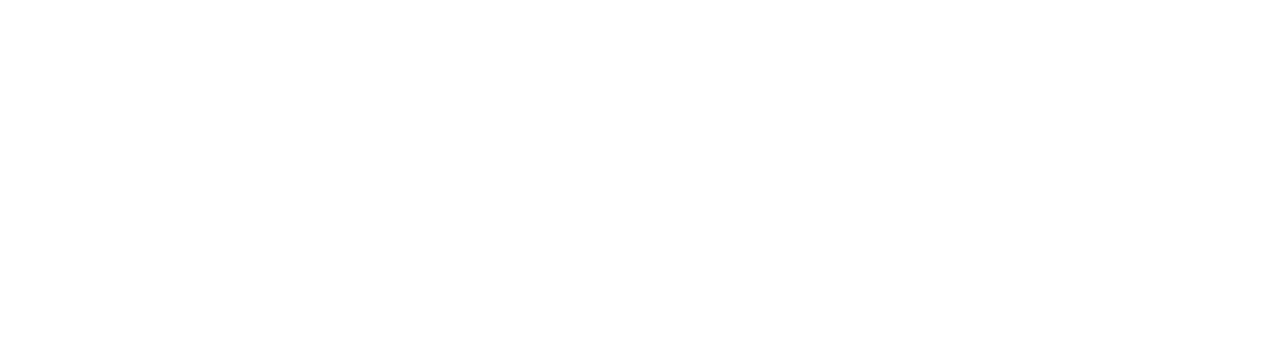
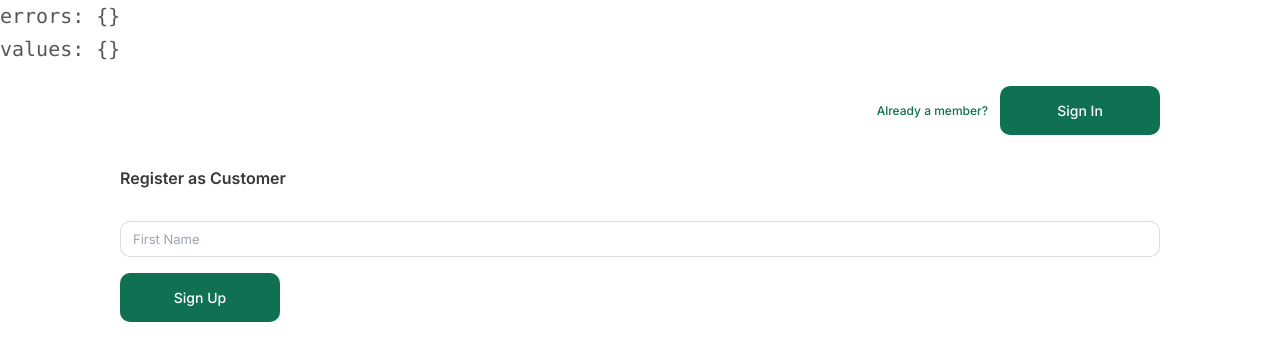
Before and after one commit to ekaterinakutovaya/globlang, a Vue app: page /register in a window 1280 px wide. Before the commit this address had no page. Shown: the top 360 px of the page. Built offline with nearby package versions, Linux system fonts and the light colour scheme.

Commit message:
vee validation

```diff
--- a/package.json
+++ b/package.json
@@ -9,8 +9,10 @@
   },
   "dependencies": {
     "pinia": "^2.1.3",
+    "vee-validate": "^4.10.6",
     "vue": "^3.3.4",
-    "vue-router": "^4.2.2"
+    "vue-router": "^4.2.2",
+    "yup": "^1.2.0"
   },
   "devDependencies": {
     "@vitejs/plugin-vue": "^4.2.3",
--- a/src/App.vue
+++ b/src/App.vue
@@ -1,12 +1,12 @@
 <template>
+
   <div>
     <router-view/>
   </div>
+
 </template>
 
 <script setup>
-
-import Modal from "@/components/global/Modal.vue";
 </script>
 
 <style lang="scss">
--- /dev/null
+++ b/src/components/global/CustomInput.vue
@@ -0,0 +1,36 @@
+<template>
+  <div>
+    <input
+        :placeholder="placeholder"
+        :type="inputType"
+        class="appearance-none block w-full bg-white py-[8px] px-[12px] border border-solid border-input-border-color
+         rounded-[10px] text-[13px] text-black leading-[140%] focus:outline-none focus:border-accent-primary"
+        :value="modelValue"
+        @input="$emit('update:modelValue', $event.target.value)" @blur="$emit('blur')"
+    />
+    <span>{{error}}</span>
+  </div>
+</template>
+
+<script setup>
+import { defineProps, defineEmits, toRefs } from "vue";
+
+// const emit = defineEmits(["update:input"]);
+
+const props = defineProps({
+  input: String,
+  placeholder: { type: String, default: "" },
+  inputType: String,
+  modelValue: String,
+  error: String
+});
+
+const { input, placeholder } = toRefs(props);
+
+const emit = defineEmits(['update:modelValue', 'blur']);
+
+// const inputComputed = computed({
+//   get: () => input.value,
+//   set: (val) => emit("update:input", val)
+// });
+</script>
--- /dev/null
+++ b/src/components/global/CustomInputCopy.vue
@@ -0,0 +1,32 @@
+<template>
+  <div>
+    <input
+        :placeholder="placeholder"
+        :type="inputType"
+        class="appearance-none block w-full bg-white py-[8px] px-[12px] border border-solid border-input-border-color
+         rounded-[10px] text-[13px] text-black leading-[140%] focus:outline-none focus:border-accent-primary"
+<!--        v-model="inputComputed"-->
+        :value="modelValue"
+    />
+  </div>
+</template>
+
+<script setup>
+import { defineProps, defineEmits, toRefs, computed } from "vue";
+
+const emit = defineEmits(["update:input"]);
+
+const props = defineProps({
+  input: String,
+  placeholder: { type: String, default: "" },
+  inputType: String,
+  modelValue: String
+});
+
+const { input, placeholder } = toRefs(props);
+
+// const inputComputed = computed({
+//   get: () => input.value,
+//   set: (val) => emit("update:input", val)
+// });
+</script>
--- a/src/components/structure/Header.vue
+++ b/src/components/structure/Header.vue
@@ -32,7 +32,7 @@
           <Button
               btnText="Sign In"
               color="bg-accent-primary"
-              @click="showModal = true"
+              @click="$router.push('/register')"
           />
 
           <Button
@@ -53,7 +53,7 @@
         <Button
             btnText="Sign In"
             color="bg-accent-primary"
-            @click="showModal = true"
+            @click="$router.push('/register')"
         />
 
         <Button
@@ -73,9 +73,9 @@ import Logo from "@/components/icons/Logo.vue";
 import MenuTogglerBtn from "@/components/global/MenuTogglerBtn.vue";
 import Button from "@/components/global/Button.vue";
 import Modal from "@/components/global/Modal.vue";
-import {ref} from "vue";
-
-const showModal = ref(false);
+// import {ref} from "vue";
+//
+// const showModal = ref(false);
 
 </script>
 
--- a/src/router/index.js
+++ b/src/router/index.js
@@ -1,6 +1,6 @@
-import { createRouter, createWebHistory } from 'vue-router'
-import HomeView from '@/views/HomeView.vue'
-import ServicesView from "@/views/ServicesView.vue";
+import { createRouter, createWebHistory } from 'vue-router';
+import HomeView from '@/views/HomeView.vue';
+import RegisterView from "@/views/RegisterView.vue";
 
 const router = createRouter({
   history: createWebHistory(import.meta.env.BASE_URL),
@@ -11,9 +11,9 @@ const router = createRouter({
       component: HomeView
     },
     {
-      path: '/services',
-      name: 'services',
-      component: ServicesView
+      path: '/register',
+      name: 'register',
+      component: RegisterView
     }
   ]
 })
--- a/src/views/HomeView.vue
+++ b/src/views/HomeView.vue
@@ -1,6 +1,5 @@
 <template>
   <Header/>
-
   <main>
     <HeroSection/>
     <Partners/>
@@ -22,14 +21,11 @@
   </main>
 
   <Footer/>
-
 </template>
 
 <script setup>
 
-import Header from "@/components/structure/Header.vue";
 import HeroSection from "@/components/partials/HeroSection.vue";
-import Footer from "@/components/structure/Footer.vue";
 import Partners from "@/components/partials/Partners.vue";
 import ServicesSection from "@/components/partials/ServicesSection/ServicesSection.vue";
 import ServicesSectionMobile from "@/components/partials/ServicesSection/ServicesSectionMobile.vue";
@@ -39,6 +35,8 @@ import INeedTranslation from "@/components/partials/INeedTranslation.vue";
 import AllOurServices from "@/components/partials/AllOurServices/AllOurServices.vue";
 import TrustedSection from "@/components/partials/TrustedSection.vue";
 import Thorough5Step from "@/components/partials/Thorought5Step/Thorough5Step.vue";
+import Header from "@/components/structure/Header.vue";
+import Footer from "@/components/structure/Footer.vue";
 </script>
 
 <style lang="scss" scoped>
--- a/src/views/RegisterView.vue
+++ b/src/views/RegisterView.vue
@@ -1,13 +1,108 @@
 <template>
-  <div>
 
+  <div class="w-full">
+    <pre>errors: {{ errors }}</pre>
+    <pre>values: {{ values }}</pre>
+    <div class="container">
+      <div class="pt-[20px]">
+        <!--  Image    -->
+        <div class="hidden"></div>
+
+        <!--  Form   -->
+        <div>
+          <div class="flex items-center justify-end gap-x-[12px] pb-[32px]">
+            <p class="text-[12px] leading-[20px] text-accent-primary font-medium">Already a member?</p>
+            <Button
+                btnText="Sign In"
+                color="bg-accent-primary"
+            />
+          </div>
+
+          <div>
+            <h3 class="text-[16px] text-black leading-[22px] font-semibold">Register as Customer</h3>
+            <form class="pt-[32px] flex flex-col gap-y-[16px]" @submit.prevent>
+              <CustomInput
+                  inputType="text"
+                  placeholder="First Name"
+                  v-bind="firstName"
+              />
+
+<!--              <input-->
+<!--                  v-bind="firstName"-->
+<!--                  type="text"-->
+<!--                  class="appearance-none block w-full bg-white py-[8px] px-[12px] border border-solid border-input-border-color-->
+<!--                        rounded-[10px] text-[13px] text-black leading-[140%] focus:outline-none focus:border-accent-primary"-->
+<!--                  placeholder="First Name"-->
+<!--              />-->
+<!--              <CustomInput-->
+<!--                  v-model:input="lastName"-->
+<!--                  inputType="text"-->
+<!--                  placeholder="Last Name"-->
+<!--              />-->
+<!--              <CustomInput-->
+<!--                  v-model:input="email"-->
+<!--                  inputType="email"-->
+<!--                  placeholder="Email"-->
+<!--              />-->
+<!--              <CustomInput-->
+<!--                  v-model:input="password"-->
+<!--                  inputType="password"-->
+<!--                  placeholder="Password"-->
+<!--              />-->
+<!--              <CustomInput-->
+<!--                  v-model:input="confirmPassword"-->
+<!--                  inputType="password"-->
+<!--                  placeholder="Confirm Password"-->
+<!--              />-->
+<!--              <CustomInput-->
+<!--                  v-model:input="phone"-->
+<!--                  inputType="number"-->
+<!--                  placeholder="Phone"-->
+<!--              />-->
+<!--              <CustomInput-->
+<!--                  v-model:input="captcha"-->
+<!--                  inputType="text"-->
+<!--                  placeholder="Enter Captcha"-->
+<!--              />-->
+
+              <Button
+                  btnText="Sign Up"
+                  color="bg-accent-primary"
+              />
+
+
+            </form>
+          </div>
+        </div>
+      </div>
+    </div>
   </div>
 </template>
 
 <script setup>
+import {ref} from "vue";
+import * as yup from 'yup';
+import {useForm} from 'vee-validate';
+import Button from "@/components/global/Button.vue";
+import CustomInput from "@/components/global/CustomInput.vue";
+
+// let firstName = ref(null);
+let lastName = ref(null);
+let email = ref(null);
+let password = ref(null);
+let confirmPassword = ref(null);
+let captcha = ref(null);
+
+const { values, errors, defineComponentBinds } = useForm({
+  validationSchema: yup.object({
+    firstName: yup.string().required(),
+  }),
+});
+
+const firstName = defineComponentBinds('firstName', {
+  mapProps: state => ({
+    error: state.errors[0]
+  })
+});
 
 </script>
-
-<style lang="scss" scoped>
-
-</style>
--- a/tailwind.config.js
+++ b/tailwind.config.js
@@ -15,7 +15,8 @@ module.exports = {
       'black': '#383838',
       'base-gray': '#585757',
       'gray': '#969696',
-      'cards-bg': '#EEEEEE'
+      'cards-bg': '#EEEEEE',
+      'input-border-color': 'rgba(88,87,87,0.20)'
     },
     boxShadow: {
       'input-shadow': '0px 0px 15px 0px rgba(56, 56, 56, 0.15)'
--- a/vite.config.js
+++ b/vite.config.js
@@ -12,5 +12,8 @@ export default defineConfig({
     alias: {
       '@': fileURLToPath(new URL('./src', import.meta.url))
     }
+  },
+  optimizeDeps: {
+    exclude: ['js-big-decimal']
   }
 })
```
Also changed, not shown: 1 other file (tests, documents, lock files or other folders).
